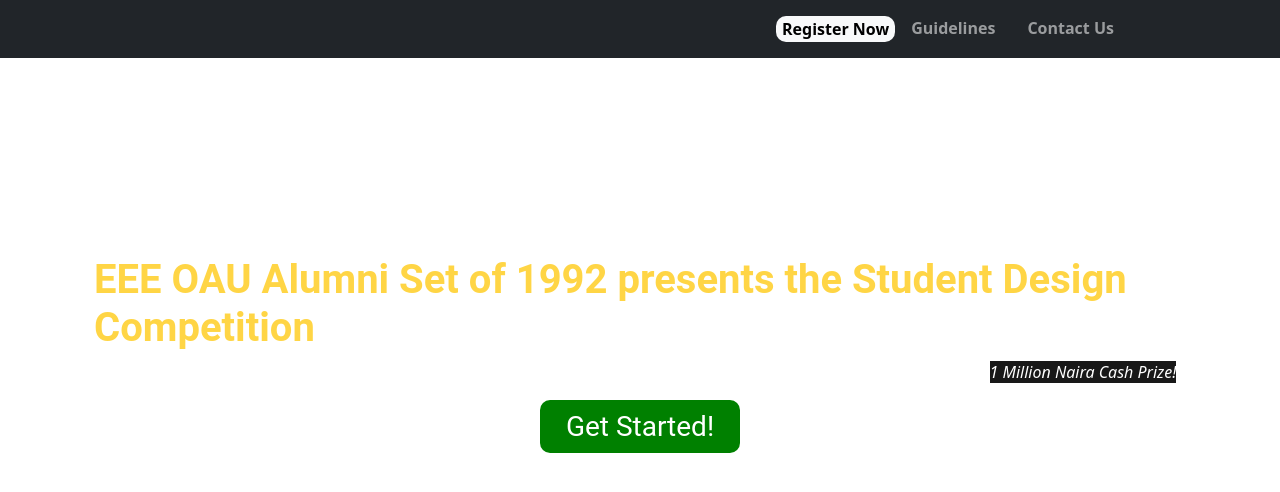
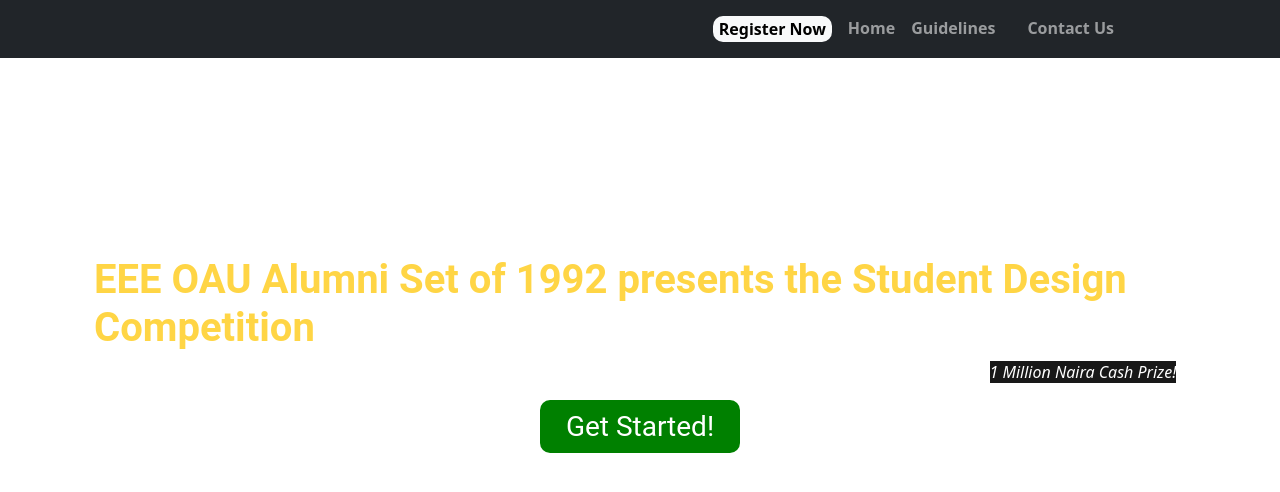
Before and after one commit to cyryl-Ai/eee-alumni, a plain HTML site: page index.html in a window 1280 px wide. Drawn offline with Linux system fonts and the light colour scheme.

Commit message:
Update index.html

```diff
--- a/index.html
+++ b/index.html
@@ -27,6 +27,7 @@
             <div class="collapse navbar-collapse" id="navbarResponsive">
                 <ul class="navbar-nav ms-auto">
                     <li class="nav-item"><a class="nav-link" href="https://forms.gle/G4Cae1keQttvc3kD6"><button class="button" style="border: none; border-radius:10px;"><b>Register Now</b></button></a></li>
+                    <li class="nav-item"><a class="nav-link" href="./index.html"><b>Home</b></a></li>
                     <li class="nav-item"><a class="nav-link" href="./oauguide.pdf"><b>Guidelines</b></a></li>
                     <li class="nav-item"><a class="nav-link" href="./description.html"></a></li>
                     <li class="nav-item"><a class="nav-link" href="./contactus.html"><b>Contact Us</b></a></li>
```
